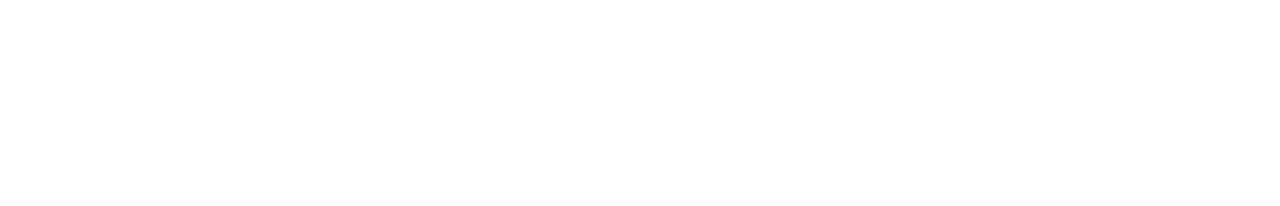
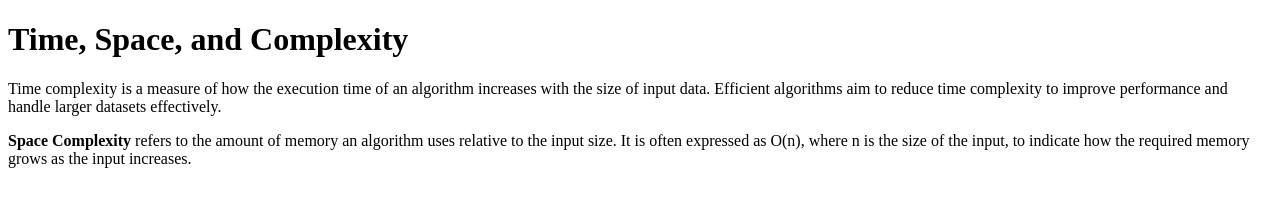
Before and after one commit to acciojob/time-and-space-complexity-piyush18singh, a website: page main.html in a window 1280 px wide. Drawn offline with Linux system fonts and the light colour scheme.

Commit message:
created a submission

```diff
--- a/main.html
+++ b/main.html
@@ -8,6 +8,17 @@
 
 <body>
 	<!-- the entire body must be written by student -->
+	<h1>Time, Space, and Complexity</h1>
+
+	<p>
+		 Time complexity is a measure of how the execution time of an algorithm increases with the size of input data. Efficient algorithms aim to reduce time complexity to improve performance and handle larger datasets effectively.
+	</p>
+
+	<p>
+		<b>Space Complexity</b> refers to the amount of memory an algorithm uses relative to the input size. It is often expressed as O(n), where n is the size of the input, to indicate how the required memory grows as the input increases.
+	</p>
+
+
     <script type="text/javascript" src="./script.js">
 </script>
 
```
